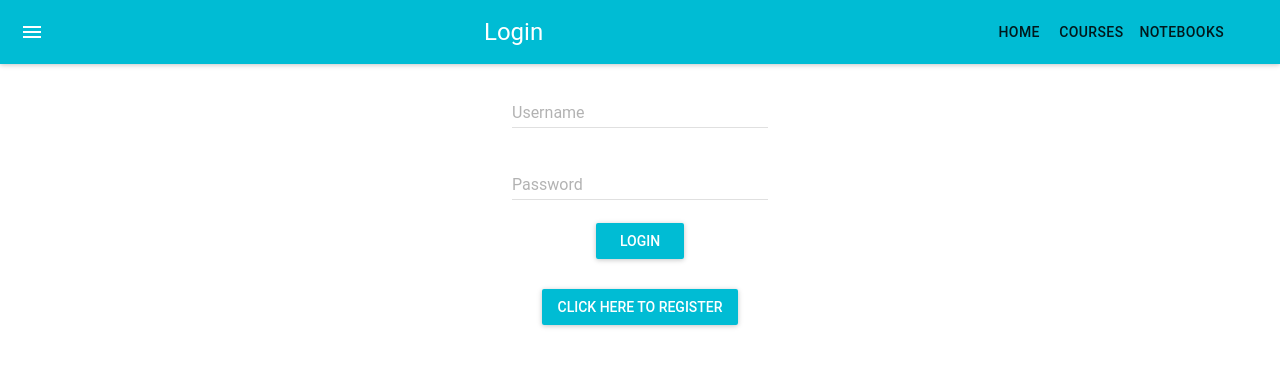
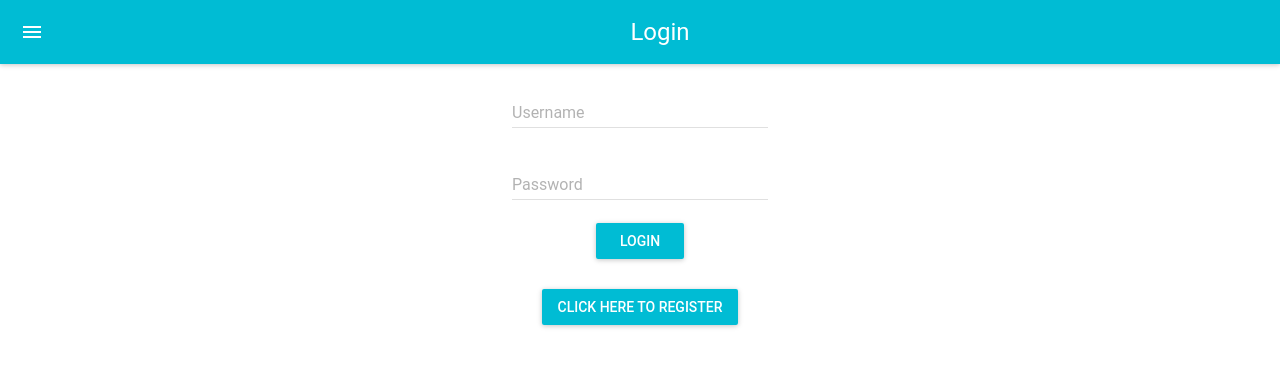
Before and after one commit to JWatkins20/classscribe, a React (Create React App) app in the folder src/classscribe-fe/: page /login in a window 1280 px wide. Shown: the top 366 px of the page. Built offline with nearby package versions, Linux system fonts and the light colour scheme.

Commit message:
navbar changes

```diff
--- a/src/classscribe-fe/src/components/ImageUpload/index.js
+++ b/src/classscribe-fe/src/components/ImageUpload/index.js
@@ -6,13 +6,13 @@ import AudioPlayer from "../../student/AudioPlayer"
 import Axios from 'axios';
 import Cookies from 'js-cookie';
 import { url } from '../../App';
-import align from '@material-ui/core/Typography';
+import Typography from '@material-ui/core/Typography';
 import CardContent from '@material-ui/core/CardContent';
 import MuiThemeProvider from 'material-ui/styles/MuiThemeProvider';
 import Card from '@material-ui/core/Card';
 import borderColor  from '@material-ui/system/borders';
 
-import { AppBar, Typography, Toolbar, Button} from '@material-ui/core';
+import Navbar from '../Navbar';
 
 const carstyle = {
   width: '50vw',
@@ -273,18 +273,16 @@ async loadNotes()
             return(<div>Unable to display notebooks</div>);
         }
         if(this.state.user.type!="student"){
-          return (<div>Must be logged in as a user to view notebooks!</div>);
+          return (
+            <>
+              <Navbar username={this.state.user && this.state.user.username}/>
+              <div>Must be logged in as a user to view notebooks!</div>
+            </>
+          );
         }
     return (
       <MuiThemeProvider>
-      <AppBar position="static">
-          <Toolbar>
-              <Typography variant="h6">Hello {this.state.user.username}</Typography>
-              <Button color="inherit" href={base_url}>Home</Button>
-              <Button color="inherit" href={`${base_url}view-all-courses`}>Courses</Button>
-              <Button color="inherit" href={`${base_url}notebook-carousel`}>Notebooks</Button>
-          </Toolbar>
-      </AppBar>
+      <Navbar username={this.state.user && this.state.user.username}/>
       <div style={{"display": "inline-block"}}>
         <div style={divstyle}><p style={headerstyle}>Notebooks{'\n'}</p>{notelist}</div>
         <div style={carstyle}>
--- a/src/classscribe-fe/src/components/Navbar.js
+++ b/src/classscribe-fe/src/components/Navbar.js
@@ -12,6 +12,14 @@ class Navbar extends React.Component {
         };
     }
 
+    componentDidUpdate(props) {
+        if (props.username !== this.state.username) {
+            this.setState({
+                username: props.username
+            });
+        }
+    }
+
     render() {
 
         let that = this;
@@ -19,7 +27,6 @@ class Navbar extends React.Component {
             <AppBar position="static">
                 <Toolbar>
                     <Typography variant="h6">Hello {this.state.username}</Typography>
-                    <Button color="inherit" href={base_url}>Home</Button>
                     <Button color="inherit" href={`${base_url}view-all-courses`}>Courses</Button>
                     <Button color="inherit" href={`${base_url}notebook-carousel`}>Notebooks</Button>
                     <LogoutButton/>
--- a/src/classscribe-fe/src/components/customAdmin/viewAll.js
+++ b/src/classscribe-fe/src/components/customAdmin/viewAll.js
@@ -300,9 +300,12 @@ export default class CourseCalendar extends React.Component {
         }
         else {
             return (
-                <div>
-                    You must be logged in as an admin to view this page!
-                </div>
+                <>
+                    <Navbar/>
+                    <div>
+                        You must be logged in as an admin to view this page!
+                    </div>
+                </>
             )
         }
     }
--- a/src/classscribe-fe/src/login_registration/Login.js
+++ b/src/classscribe-fe/src/login_registration/Login.js
@@ -54,13 +54,7 @@ render() {
       <div>
         <MuiThemeProvider>
             <div>
-                <AppBar title="Login">
-                  <Toolbar>
-                      <Button color="inherit" href={base_url}>Home</Button>
-                      <Button color="inherit" href={`${base_url}view-all-courses`}>Courses</Button>
-                      <Button color="inherit" href={`${base_url}notebook-carousel`}>Notebooks</Button>
-                  </Toolbar>
-                </AppBar>
+                <AppBar title="Login"/>
                 <TextField
                     hintText="Enter your Username"
                     floatingLabelText="Username"
```
